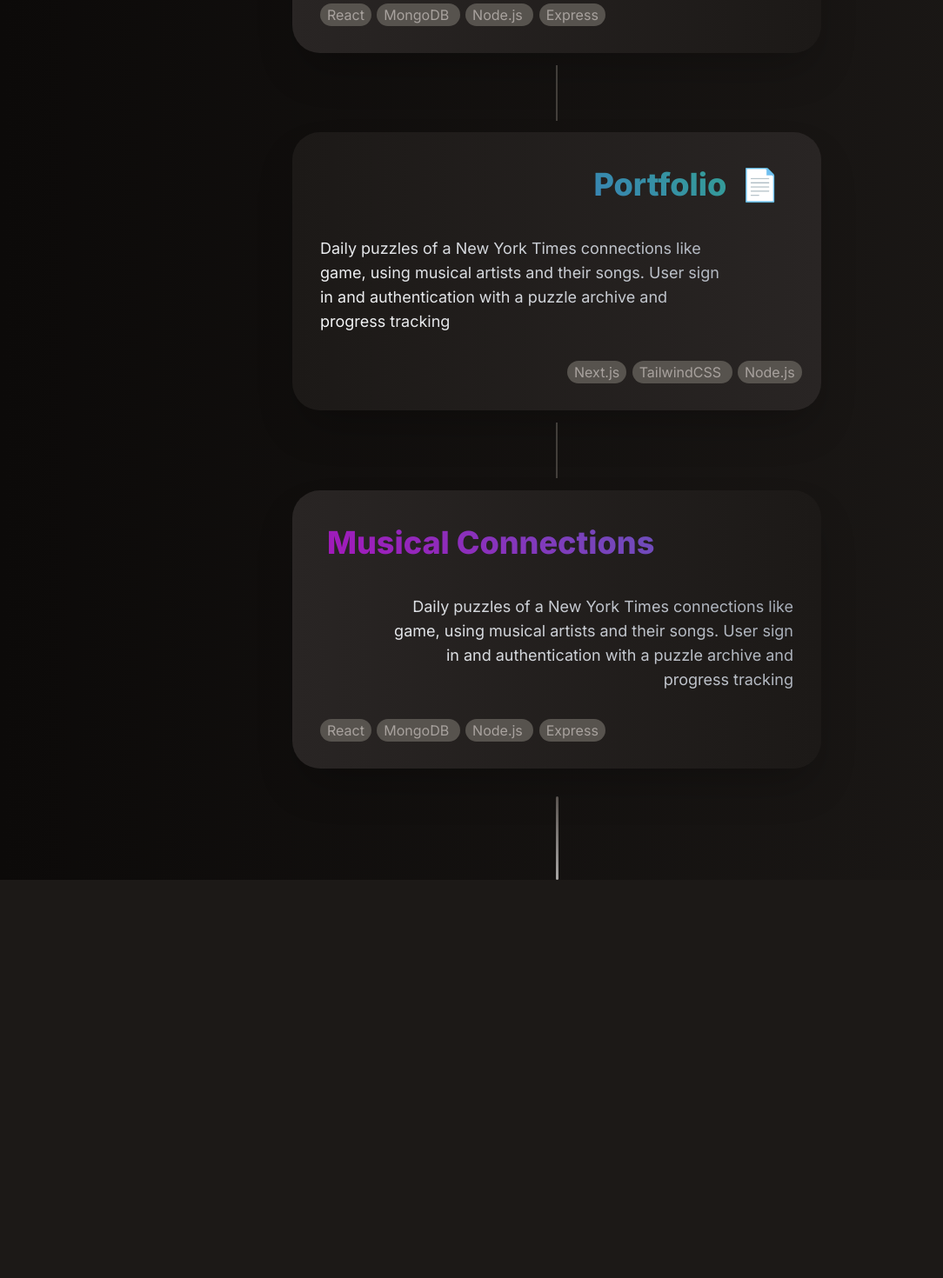
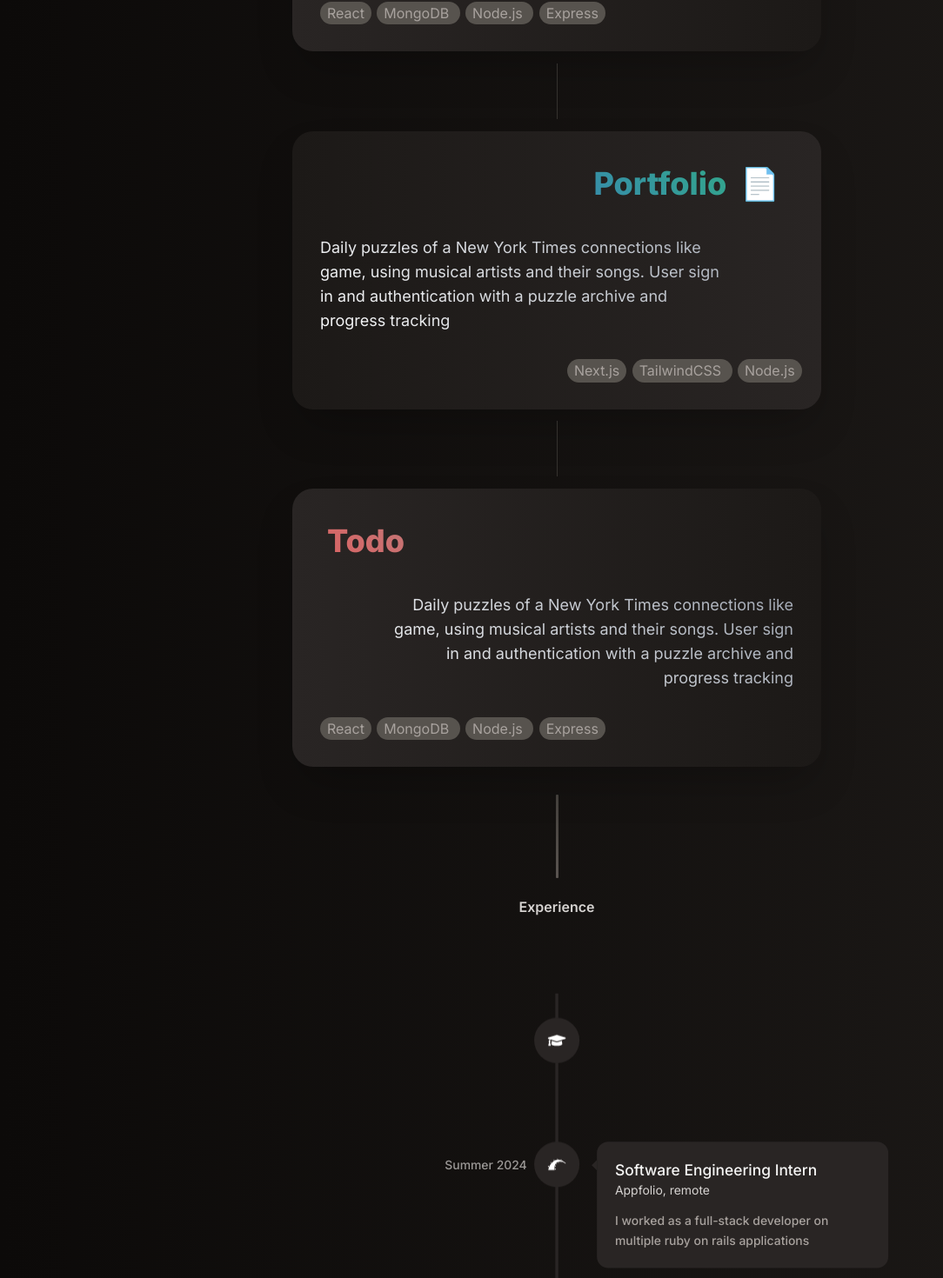
Before and after one commit to connortoro/portfolio, a Next.js app: page / in a window 1280 px wide. Shown: the part 1327-2797 px from the top of the page at 87% size, without its empty margins (0-1084 px from the left). Before the commit the page ends 2339 px from the top, so only its background shows below. Built offline with nearby package versions, Linux system fonts and the light colour scheme.

Commit message:
experience

```diff
--- a/app/components/About.jsx
+++ b/app/components/About.jsx
@@ -3,7 +3,7 @@ import React from 'react'
 export default function About() {
   return (
     <div className='flex flex-col justify-center items-center content-center'>
-      <h3 className='text-stone-300 my-[1.5rem] font-semibold'>About</h3>
+      <h3 className='text-stone-300 my-[1.3rem] font-semibold'>About</h3>
       <p className='text-stone-400 text-center sm:w-[43rem] font-normal px-7 md:px-0'>As a computer science student I am driven to become a software engineer and make an impact
         in the tech industry. With a strong passion for problem-solving and a commitment to continuous
         learning, I am eager to bring my skills and knowledge to a dynamic and innovative industry.
--- /dev/null
+++ b/app/components/Contact.jsx
@@ -0,0 +1,22 @@
+import React from 'react'
+import { FaPaperPlane } from 'react-icons/fa'
+
+export default function Contact() {
+
+  const sendEmail = async (formData) => {
+    console.log;(formData.get('senderEmail'))
+    console.log(formData.get('message'))
+  }
+
+  return (
+    <div className='flex flex-col items-center justify-center mb-[15rem]'>
+        <h3 className='text-stone-300 mb-[.2rem] mt-[1.3rem] font-semibold'>Contact Me</h3>
+        <p className='text-stone-400 text-sm'>Email me directly at <u>connor.toro@gmail.com</u>, or use this form</p>
+        <form className='flex flex-col sm:w-[33rem]  mt-[2.5rem]' action={(formData) => sendEmail(formData)}>
+            <input className='bg-stone-700 mb-[1rem] rounded-[.4rem] text-stone-200 pl-[.85rem] h-[3rem]' name='senderEmail' placeholder='Your Email' type='email' required maxLength={500}/>
+            <textarea className='bg-stone-700 mb-[1rem] rounded-[.4rem] text-stone-200 pl-[.85rem] h-[8rem] pt-[.4rem]' name='message' placeholder='Your Message'/>
+            <button className='text-stone-100 bg-stone-700 mt-[.7rem] px-[.3rem] w-[7rem] h-[3rem] flex flex-row py-[.4rem] rounded-full items-center justify-center hover:scale-105 transition-all'  type='submit'>Submit  &nbsp;<FaPaperPlane/></button>
+        </form>
+    </div>
+  )
+}
--- a/app/components/Divider.jsx
+++ b/app/components/Divider.jsx
@@ -2,6 +2,6 @@ import React from 'react'
 
 export default function Divider() {
   return (
-    <div className="rounded-full mt-[2rem] h-[6rem] w-[3px] bg-gradient-to-b from-stone-500 to-stone-200 opacity-70"></div>
+    <div className="rounded-[1px] mt-[2rem] h-[6rem] w-[3px] bg-gradient-to-b from-stone-600 to-stone-500 opacity-70"></div>
   )
 }
--- /dev/null
+++ b/app/components/Experience.jsx
@@ -0,0 +1,73 @@
+'use client';
+
+import React from 'react';
+import { VerticalTimeline, VerticalTimelineElement } from 'react-vertical-timeline-component';
+import { SiRubyonrails, SiDotnet} from "react-icons/si";
+import { FaGraduationCap } from "react-icons/fa";
+import "react-vertical-timeline-component/style.min.css";
+
+const stone_950 = '#0c0a09'
+const stone_900 = '#1c1917'
+const stone_800 = '#292524'
+const stone_700 = '#44403c'
+const stone_300 = '#d6d3d1'
+
+
+export default function Experience() {
+  return (
+    <div className='flex flex-col items-center justify-center content-center w-[95%]'>
+      <h3 className='text-stone-300 mb-[2rem] mt-[1.3rem] font-semibold'>Experience</h3>
+        <div className='scale-[.87] sm:w-[80%] w-[100%]'>
+        <VerticalTimeline lineColor={stone_800}>
+        <VerticalTimelineElement
+          visible={true}
+          contentStyle={{backgroundColor: stone_800, color: stone_300, boxShadow: 'none', borderRadius: '15px'}}
+          icon={<FaGraduationCap/>}
+          iconStyle={{color: 'white', backgroundColor: stone_800, fontSize: '100', border: 'none', boxShadow: 'none', outline: "none"}}
+          contentArrowStyle={{color: stone_800, borderRight: '7px solid #292524'}}
+          date="Expected  May 2025"
+          >
+            <h3 className='text-stone-100 font-medium text-xl'>Bachelor's of Computer Science</h3>
+            <h4 className='text-stone-400'>California State University San Marcos</h4>
+          </VerticalTimelineElement>
+          <VerticalTimelineElement
+          visible={true}
+          contentStyle={{backgroundColor: stone_800, color: stone_300, boxShadow: 'none', borderRadius: '15px'}}
+          icon={<SiRubyonrails/>}
+          iconStyle={{color: 'white', backgroundColor: stone_800, fontSize: '100', border: 'none', boxShadow: 'none', outline: "none"}}
+          contentArrowStyle={{color: stone_700, borderRight: '7px solid #292524'}}
+          date="Summer 2024"
+          >
+            <h3 className='text-stone-100 font-medium text-xl'>Software Engineering Intern</h3>
+            <h4 className='text-stone-300'>Appfolio, remote</h4>
+            <p className='text-stone-400'>I worked as a full-stack developer on multiple ruby on rails applications</p>
+          </VerticalTimelineElement>
+          <VerticalTimelineElement
+          visible={true}
+          contentStyle={{backgroundColor: stone_800, color: stone_300, boxShadow: 'none', borderRadius: '15px'}}
+          icon={<SiRubyonrails/>}
+          iconStyle={{color: 'white', backgroundColor: stone_800, fontSize: '100', border: 'none', boxShadow: 'none', outline: "none"}}
+          contentArrowStyle={{color: stone_700, borderRight: '7px solid #292524'}}
+          date='Summer 2023'
+          >
+            <h3 className='text-stone-100 font-medium text-xl'>Software Engineering Intern</h3>
+            <h4 className='text-stone-300'>Appfolio, remote</h4>
+            <p className='text-stone-400'>I worked as a full-stack developer using ruby on rails, terraform, and react</p>
+          </VerticalTimelineElement>
+          <VerticalTimelineElement
+          visible={true}
+          contentStyle={{backgroundColor: stone_800, color: stone_300, boxShadow: 'none', borderRadius: '15px'}}
+          icon={<SiDotnet/>}
+          iconStyle={{color: 'white', backgroundColor: stone_800, fontSize: '100', border: 'none', boxShadow: 'none', outline: "none"}}
+          contentArrowStyle={{color: stone_700, borderRight: '7px solid #292524'}}
+          date='2022 - 2023'
+          >
+            <h3 className='text-stone-100 font-medium text-xl'>Software Engineering Intern</h3>
+            <h4 className='text-stone-300'>TruData, Carlsbad CA</h4>
+            <p className='text-stone-400'>did some stuff it was real cool very smart yay</p>
+          </VerticalTimelineElement>
+        </VerticalTimeline>
+      </div>
+    </div>
+  )
+}
--- a/app/components/Projects.jsx
+++ b/app/components/Projects.jsx
@@ -4,9 +4,9 @@ import Image from 'next/image'
 export default function Projects() {
   return (
     <div className='flex flex-col items-center justify-center scale-[.6] sm:scale-[.85] md:scale-[1]'>
-      <h3 className='text-stone-300 mb-[2rem] mt-[1rem] font-semibold'>Projects</h3>
+      <h3 className='text-stone-300 mb-[2rem] mt-[1.3rem] font-semibold'>Projects</h3>
 
-      <a href="https://musical-connections.vercel.app" target="_blank" className='project shadow-2xl flex flex-col bg-gradient-to-r from-stone-800 to-stone-900 h-[20rem] w-[38rem] rounded-[2rem] -z-50'>
+      <a href="https://musical-connections.vercel.app" target="_blank" className='project shadow-2xl flex flex-col bg-gradient-to-r from-stone-800 to-stone-900 h-[20rem] w-[38rem] rounded-[1.5rem] -z-50'>
         <h2 className='text-left gradient py-[1.5rem] pt-[2.5rem] pl-[2.5rem] text-4xl font-extrabold'>Musical Connections <span className='text-white px-[.5rem]'> 🎸</span></h2>
         <h2 className='text-right gradient-n text-lg text-stone-300 p-[1rem] pl-[7rem] pr-[2rem]'>Daily puzzles of a New York Times connections like game, using musical artists and their songs. User sign in and authentication with a puzzle archive and progress tracking </h2>
         <h2 className='text-left text-stone-300 p-[1rem] mt-[0rem] ml-[1rem]'>
@@ -17,9 +17,9 @@ export default function Projects() {
         </h2>
       </a>
 
-      <div className="h-[4rem] my-[.86rem] w-[2px] bg-stone-600 opacity-70"></div>
+      <div className="h-[4rem] my-[.86rem] w-[1px] bg-stone-700 opacity-70"></div>
 
-      <a href="https://musical-connections.vercel.app" target="_blank" className='project shadow-2xl flex flex-col bg-gradient-to-l from-stone-800 to-stone-900 h-[20rem] w-[38rem] rounded-[2rem]'>
+      <a href="https://musical-connections.vercel.app" target="_blank" className='project shadow-2xl flex flex-col bg-gradient-to-l from-stone-800 to-stone-900 h-[20rem] w-[38rem] rounded-[1.5rem]'>
         <h2 className='text-right gradient-2 py-[1.5rem] pt-[2.5rem] pr-[2.5rem] text-4xl font-extrabold'>Portfolio <span className='text-white px-[.5rem]'> 📄</span></h2>
         <h2 className='text-left gradient-n text-lg text-stone-300 p-[1rem] pr-[7rem] pl-[2rem]'>Daily puzzles of a New York Times connections like game, using musical artists and their songs. User sign in and authentication with a puzzle archive and progress tracking </h2>
         <h2 className='text-right text-stone-300 p-[1rem] mt-[0rem] ml-[1rem]'>
@@ -29,10 +29,10 @@ export default function Projects() {
         </h2>
       </a>
 
-      <div className="h-[4rem] my-[.86rem] w-[2px] bg-stone-600 opacity-70"></div>
+      <div className="h-[4rem] my-[.86rem] w-[1px] bg-stone-700 opacity-70"></div>
 
-      <a href="https://musical-connections.vercel.app" target="_blank" className='project shadow-2xl flex flex-col bg-gradient-to-r from-stone-800 to-stone-900 h-[20rem] w-[38rem] rounded-[2rem]'>
-        <h2 className='text-left gradient py-[1.5rem] pt-[2.5rem] pl-[2.5rem] text-4xl font-extrabold'>Musical Connections</h2>
+      <a href="https://musical-connections.vercel.app" target="_blank" className='project shadow-2xl flex flex-col bg-gradient-to-r from-stone-800 to-stone-900 h-[20rem] w-[38rem] rounded-[1.5rem]'>
+        <h2 className='text-left gradient-3 py-[1.5rem] pt-[2.5rem] pl-[2.5rem] text-4xl font-extrabold'>Todo</h2>
         <h2 className='text-right gradient-n text-lg text-stone-300 p-[1rem] pl-[7rem] pr-[2rem]'>Daily puzzles of a New York Times connections like game, using musical artists and their songs. User sign in and authentication with a puzzle archive and progress tracking </h2>
         <h2 className='text-left text-stone-300 p-[1rem] mt-[0rem] ml-[1rem]'>
           <span className='bg-stone-600 text-stone-400 py-[.2rem] px-[.5rem] rounded-full mr-[.4rem]'>React</span>
--- a/app/components/Title.jsx
+++ b/app/components/Title.jsx
@@ -10,7 +10,7 @@ export default function Title() {
           I am a computer science student and a
         <span className=' text-stone-100 italic'> seasoned </span>
         software engineering intern ready to
-        <b className='text-stone-100 font-extrabold gradient-3'> explode<span className='animate-pulse'><span className='text-white'> 💥</span></span> </b>
+        <b className='text-stone-100 font-extrabold'> explode<span className='animate-pulse'><span className='text-white'> 💥</span></span> </b>
         into the world of Full-Stack software development
       </h1>
       <Image className='my-[2rem] rounded-full outline outline-[6px] outline-stone-200'src={'/image.png'} width={75} height={75}/>
--- a/app/globals.css
+++ b/app/globals.css
@@ -23,6 +23,16 @@ html {
   background-size: 200% 200%;
   animation: gradient-shift 3s linear infinite;
 }
+
+.gradient-3 {
+  background: linear-gradient(45deg, #ff4444, #22ffff);
+  -webkit-background-clip: text;
+  background-clip: text;
+  color: transparent;
+  background-size: 200% 200%;
+  animation: gradient-shift 3s linear infinite;
+}
+
 
 
 .gradient-n {
--- a/app/page.js
+++ b/app/page.js
@@ -7,6 +7,8 @@ import Title from "./components/Title";
 import Divider from "./components/Divider";
 import About from "./components/About";
 import Projects from "./components/Projects";
+import Experience from "./components/Experience";
+import Contact from "./components/Contact";
 
 export default function Home() {
 
@@ -32,6 +34,8 @@ export default function Home() {
       <Divider/>
       <Projects/>
       <Divider/>
+      <Experience/>
+      <Contact/>
     </div>
   );
 }
--- a/next.config.mjs
+++ b/next.config.mjs
@@ -1,4 +1,8 @@
 /** @type {import('next').NextConfig} */
-const nextConfig = {};
+const nextConfig = {
+  experimental: {
+    serverActions: true,
+  },
+};
 
 export default nextConfig;
--- a/package.json
+++ b/package.json
@@ -12,7 +12,8 @@
     "next": "14.2.7",
     "react": "^18",
     "react-dom": "^18",
-    "react-icons": "^5.3.0"
+    "react-icons": "^5.3.0",
+    "react-vertical-timeline-component": "^3.6.0"
   },
   "devDependencies": {
     "eslint": "^8",
```
Also changed, not shown: 1 other file (tests, documents, lock files or other folders).
